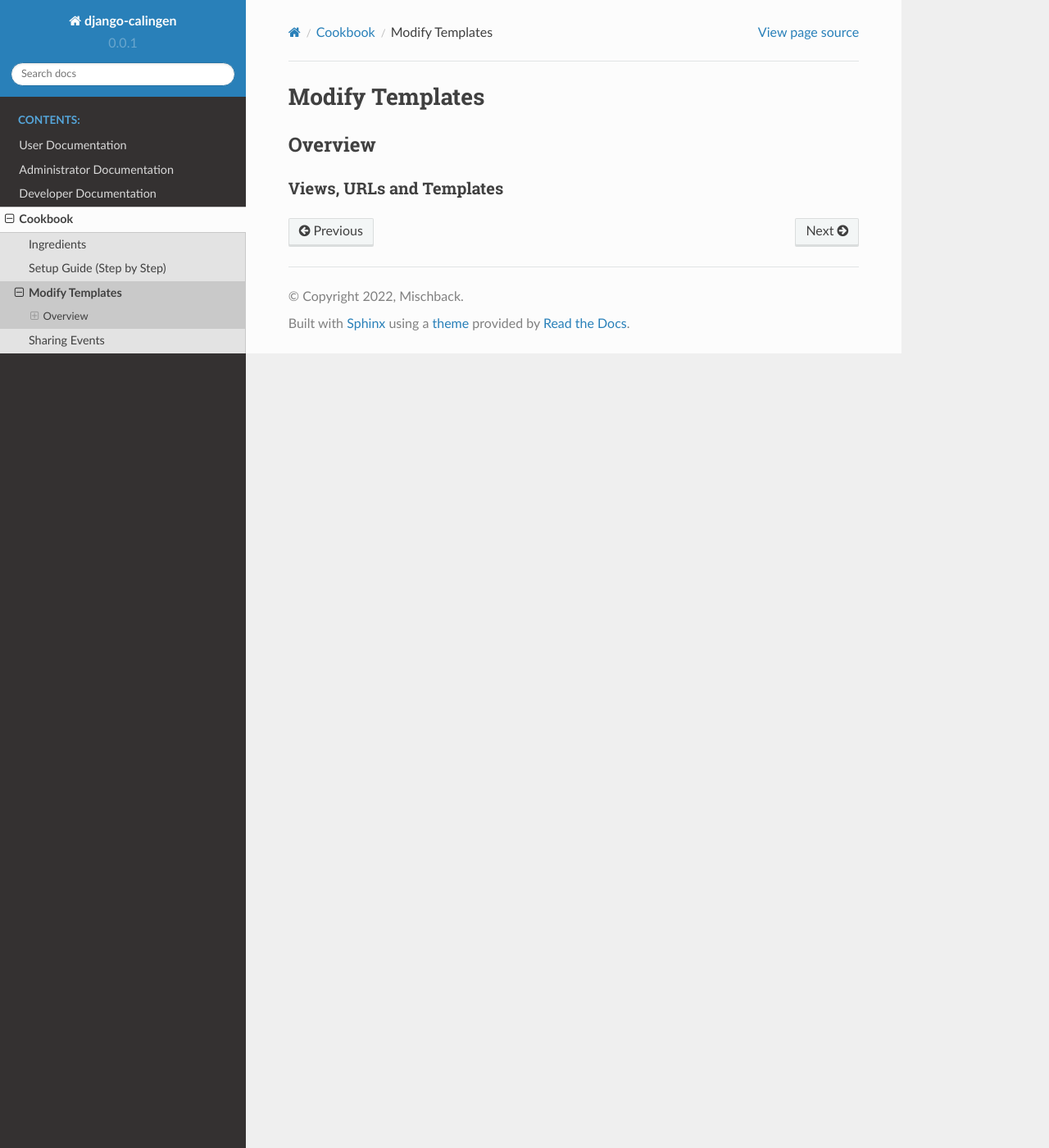
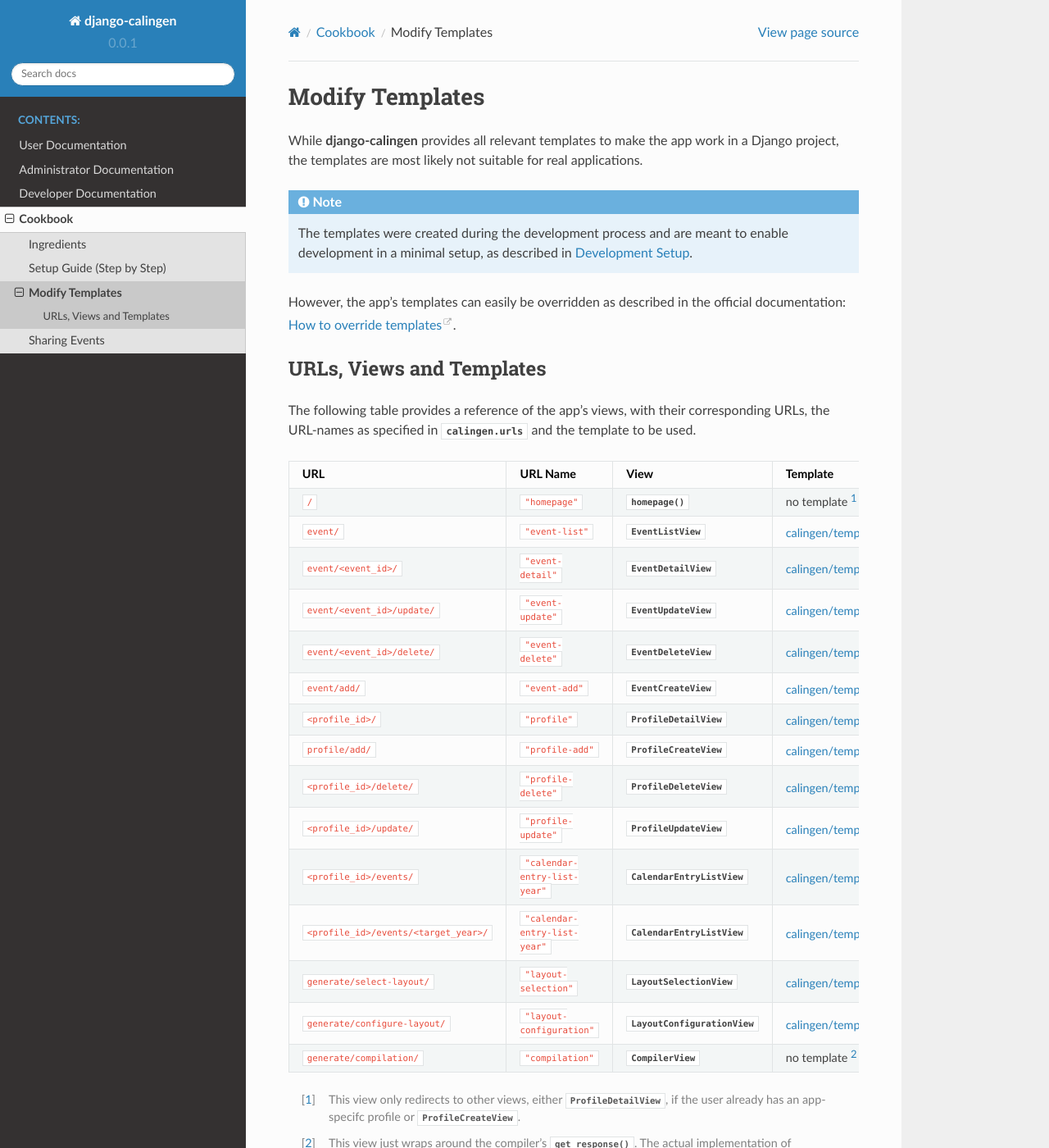
Before and after one commit to Mischback/django-calingen, a Sphinx documentation site: the page built from docs/source/cookbook/modify_templates.rst, in a window 1280 px wide and 1400 px high. Shown: the whole window at 82% size. Built offline with Sphinx 7.4.7 and the Read the Docs theme 2.0.0, drawn with Linux system fonts in a browser that asks for light colours; pages that are not in the unit, such as notebooks, are missing from menus; the version number is read from the project's files by our own code; some of the changed text lies outside the part shown.

Commit message:
Provide recipe to modify templates

```diff
--- a/docs/source/cookbook/modify_templates.rst
+++ b/docs/source/cookbook/modify_templates.rst
@@ -4,11 +4,28 @@
 Modify Templates
 ################
 
+While **django-calingen** provides all relevant templates to make the app work
+in a Django project, the templates are most likely not suitable for real
+applications.
+
+.. note::
+  The templates were created during the development process and are meant to
+  enable development in a minimal setup, as described in
+  :ref:`calingen-dev-doc-setup-label`.
+
+However, the app's templates can easily be overridden as described in the
+official documentation:
+:djangodoc:`How to override templates <howto/overriding-templates/>`.
+
+
 .. _calingen-cookbook-modify-templates-overview-label:
 
-********
-Overview
-********
+*************************
+URLs, Views and Templates
+*************************
 
-Views, URLs and Templates
-=========================
+The following table provides a reference of the app's views, with their
+corresponding URLs, the URL-names as specified in :mod:`calingen.urls` and the
+template to be used.
+
+.. include:: ../includes/templates_table.rst.txt
--- /dev/null
+++ b/docs/source/includes/templates_table.rst.txt
@@ -0,0 +1,46 @@
++----------------------------------------+--------------------------------+-------------------------------------------------------------+---------------------------------------------------------------------+
+| URL                                    | URL Name                       | View                                                        | Template                                                            |
++========================================+================================+=============================================================+=====================================================================+
+| ``/``                                  | ``"homepage"``                 | :func:`~calingen.views.base.homepage`                       | no template [#no_template]_                                         |
++----------------------------------------+--------------------------------+-------------------------------------------------------------+---------------------------------------------------------------------+
+| ``event/``                             | ``"event-list"``               | :class:`~calingen.views.event.EventListView`                | :source:`calingen/templates/calingen/event_list.html`               |
++----------------------------------------+--------------------------------+-------------------------------------------------------------+---------------------------------------------------------------------+
+| ``event/<event_id>/``                  | ``"event-detail"``             | :class:`~calingen.views.event.EventDetailView`              | :source:`calingen/templates/calingen/event_detail.html`             |
++----------------------------------------+--------------------------------+-------------------------------------------------------------+---------------------------------------------------------------------+
+| ``event/<event_id>/update/``           | ``"event-update"``             | :class:`~calingen.views.event.EventUpdateView`              | :source:`calingen/templates/calingen/event_update.html`             |
++----------------------------------------+--------------------------------+-------------------------------------------------------------+---------------------------------------------------------------------+
+| ``event/<event_id>/delete/``           | ``"event-delete"``             | :class:`~calingen.views.event.EventDeleteView`              | :source:`calingen/templates/calingen/event_confirm_delete.html`     |
++----------------------------------------+--------------------------------+-------------------------------------------------------------+---------------------------------------------------------------------+
+| ``event/add/``                         | ``"event-add"``                | :class:`~calingen.views.event.EventCreateView`              | :source:`calingen/templates/calingen/event_create.html`             |
++----------------------------------------+--------------------------------+-------------------------------------------------------------+---------------------------------------------------------------------+
+| ``<profile_id>/``                      | ``"profile"``                  | :class:`~calingen.views.profile.ProfileDetailView`          | :source:`calingen/templates/calingen/profile_detail.html`           |
++----------------------------------------+--------------------------------+-------------------------------------------------------------+---------------------------------------------------------------------+
+| ``profile/add/``                       | ``"profile-add"``              | :class:`~calingen.views.profile.ProfileCreateView`          | :source:`calingen/templates/calingen/profile_create.html`           |
++----------------------------------------+--------------------------------+-------------------------------------------------------------+---------------------------------------------------------------------+
+| ``<profile_id>/delete/``               | ``"profile-delete"``           | :class:`~calingen.views.profile.ProfileDeleteView`          | :source:`calingen/templates/calingen/profile_confirm_delete.html`   |
++----------------------------------------+--------------------------------+-------------------------------------------------------------+---------------------------------------------------------------------+
+| ``<profile_id>/update/``               | ``"profile-update"``           | :class:`~calingen.views.profile.ProfileUpdateView`          | :source:`calingen/templates/calingen/profile_update.html`           |
++----------------------------------------+--------------------------------+-------------------------------------------------------------+---------------------------------------------------------------------+
+| ``<profile_id>/events/``               | ``"calendar-entry-list-year"`` | :class:`~calingen.views.web.CalendarEntryListView`          | :source:`calingen/templates/calingen/calendar_entry_list_year.html` |
++----------------------------------------+--------------------------------+-------------------------------------------------------------+---------------------------------------------------------------------+
+| ``<profile_id>/events/<target_year>/`` | ``"calendar-entry-list-year"`` | :class:`~calingen.views.web.CalendarEntryListView`          | :source:`calingen/templates/calingen/calendar_entry_list_year.html` |
++----------------------------------------+--------------------------------+-------------------------------------------------------------+---------------------------------------------------------------------+
+| ``generate/select-layout/``            | ``"layout-selection"``         | :class:`~calingen.views.generation.LayoutSelectionView`     | :source:`calingen/templates/calingen/layout_selection.html`         |
++----------------------------------------+--------------------------------+-------------------------------------------------------------+---------------------------------------------------------------------+
+| ``generate/configure-layout/``         | ``"layout-configuration"``     | :class:`~calingen.views.generation.LayoutConfigurationView` | :source:`calingen/templates/calingen/layout_configuration.html`     |
++----------------------------------------+--------------------------------+-------------------------------------------------------------+---------------------------------------------------------------------+
+| ``generate/compilation/``              | ``"compilation"``              | :class:`~calingen.views.generation.CompilerView`            | no template [#compiler_view]_                                       |
++----------------------------------------+--------------------------------+-------------------------------------------------------------+---------------------------------------------------------------------+
+
+.. [#no_template] This view only redirects to other views, either
+   :class:`~calingen.views.profile.ProfileDetailView`, if the user already has
+   an app-specifc profile or
+   :class:`~calingen.views.profile.ProfileCreateView`.
+.. [#compiler_view] This view just wraps around the compiler's
+   :meth:`~calingen.interfaces.plugin_api.CompilerProvider.get_response`. The
+   actual implementation of
+   :class:`~calingen.interfaces.plugin_api.CompilerProvider` *may* use a
+   template (i.e.
+   :class:`~calingen.contrib.compilers.copy_paste.compiler.CopyPasteCompiler`
+   uses :source:`calingen/templates/calingen/contrib/compiler_copypaste.html`),
+   refer to the actual compiler for details.
```
